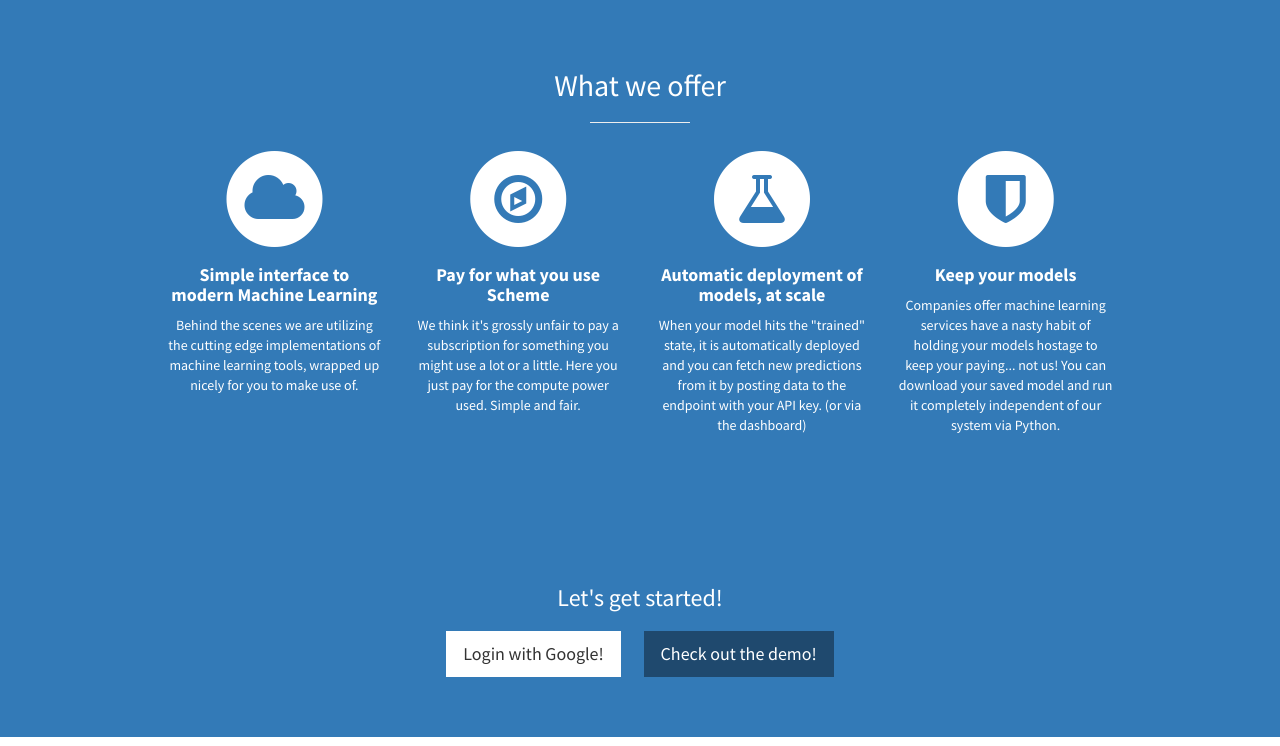
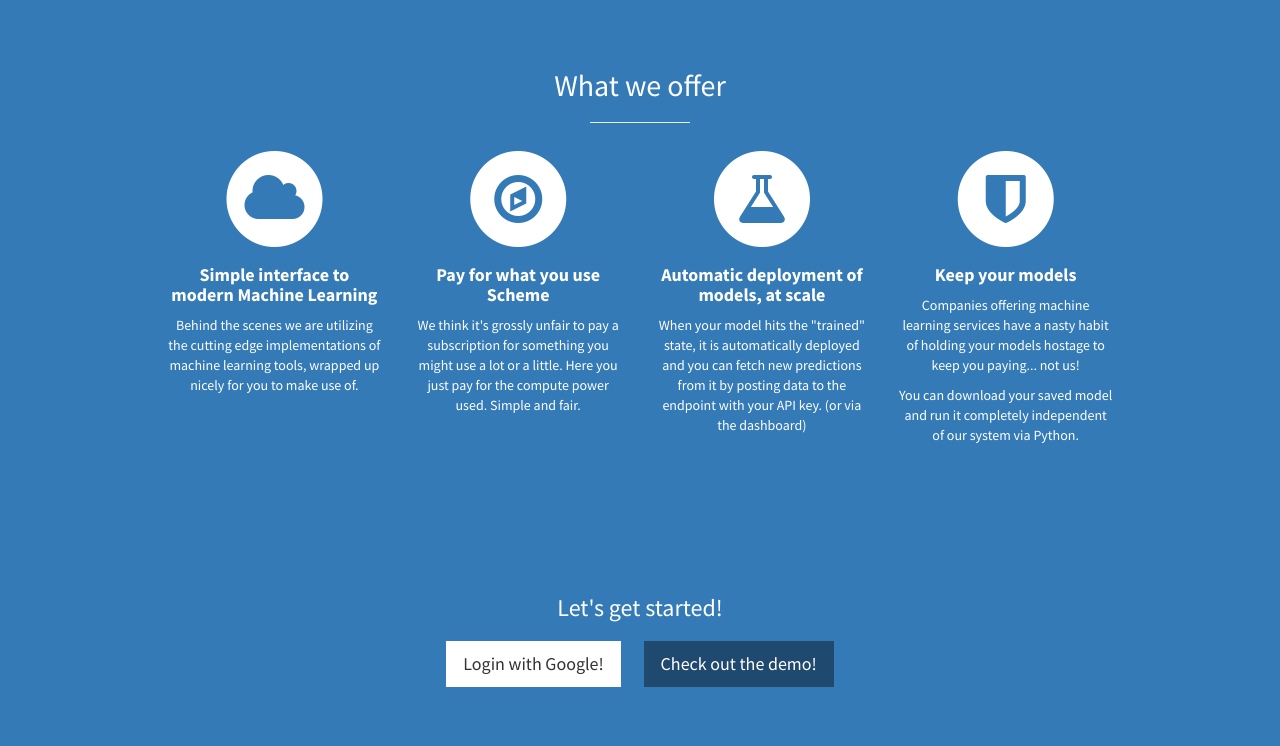
Before and after one commit to milesgranger/hemlock-highway, a Flask app: page / in a window 1280 px wide. Shown: the part 1092-1838 px from the top of the page. Run offline with Flask 2, Linux system fonts and the light colour scheme; some libraries are stand-ins or nearby versions.

Commit message:
typo fixes [skip ci]

```diff
--- a/hemlock_highway/ui/templates/index.html
+++ b/hemlock_highway/ui/templates/index.html
@@ -9,7 +9,7 @@
     <meta name="description" content="">
     <meta name="author" content="">
 
-    <title>Stylish Portfolio - Start Bootstrap Theme</title>
+    <title>Hemlock Highway</title>
 
     <!-- Bootstrap Core CSS -->
     <link href="{{ url_for('ui.static', filename='css/bootstrap.min.css') }}" rel="stylesheet">
@@ -161,9 +161,10 @@
                                     <strong>Keep your models</strong>
                                 </h4>
                                 <p>
-                                    Companies offer machine learning services have a nasty habit of holding your models
-                                    hostage to keep your paying... not us!
-
+                                    Companies offering machine learning services have a nasty habit of holding your models
+                                    hostage to keep you paying... not us!
+                                </p>
+                                <p>
                                     You can download your saved model and run
                                     it completely independent of our system via Python.
                                 </p>
```
